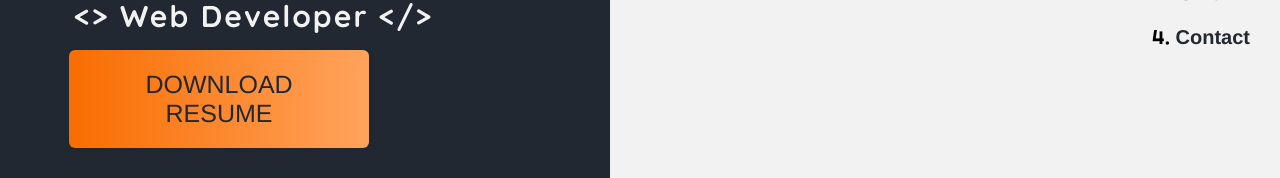
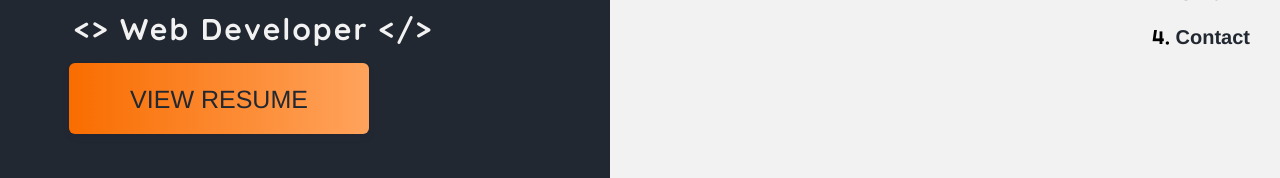
Before and after one commit to Foy5al/fullpage-portfolio, a React (Create React App) app: page / in a window 1280 px wide. Shown: the part 437-615 px from the top of the page. Built offline with nearby package versions, Linux system fonts and the light colour scheme.

Commit message:
resume download link added

```diff
--- a/src/components/About/About.js
+++ b/src/components/About/About.js
@@ -26,7 +26,11 @@ const About = () => {
             y: -200,
             opacity: 0
         }, "-=3")
-    }, [])
+    }, []);
+    const downloadResume = () => {
+        const link = `https://drive.google.com/uc?export=download&id=17NxXqoU7NuBy2slhn-wVES8Ko4-Pv5iG`
+        window.location.replace(link);
+    }
     return (
         <div>
             <Transition timeline={about} />
@@ -37,7 +41,7 @@ const About = () => {
                     <p>&lt;&gt; I have two leading passions in my life: one is to create and another is to explore. I love to create websites, and Graphics design and making animation give me a lot of joy. I always try to learn new things and never like to limit myself to a box. I currently looking for an internship with a reputable IT firm that has room for growth. Desire to work as a MERN stack developer and quickly learn new technologies. &lt;/&gt;</p>
 
 
-                    <button ><span>Download Resume </span></button>
+                    <button onClick={() => { downloadResume() }} ><span>Download Resume </span></button>
                 </div>
                 <div ref={aboutimg} className="rightside skill">
                     <h2 ref={abouth1}> &mdash;My Skills <br /></h2>
--- a/src/components/Home/Home.js
+++ b/src/components/Home/Home.js
@@ -21,7 +21,12 @@ const Home = () => {
             y: 200,
             opacity: 0
         }, "-=3")
-    }, [])
+    }, []);
+
+    const viewResume = () => {
+        const link = `https://drive.google.com/file/d/17NxXqoU7NuBy2slhn-wVES8Ko4-Pv5iG/view?usp=sharing`;
+        window.open(link, "_blank");
+    }
     return (
         <div>
             <Transition timeline={home} />
@@ -30,7 +35,7 @@ const Home = () => {
                     <h2 ref={homeh1}> &mdash;Hello, I'm <br />
                         <span>Mohammad Foysal</span></h2>
                     <h6>&lt;&gt; Web Developer &lt;/&gt;</h6>
-                    <button ><span>Download Resume </span></button>
+                    <button onClick={() => { viewResume() }}><span>View Resume</span></button>
                 </div>
                 <div className="rightside">
                     <div ref={homeimg} className="myimg">
```
